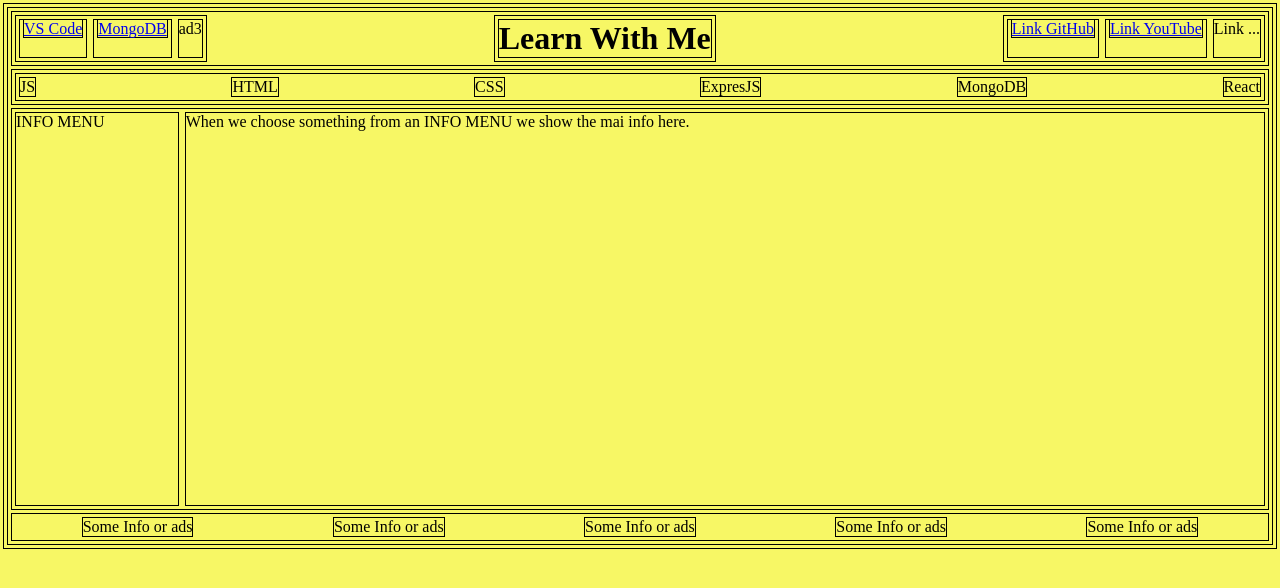
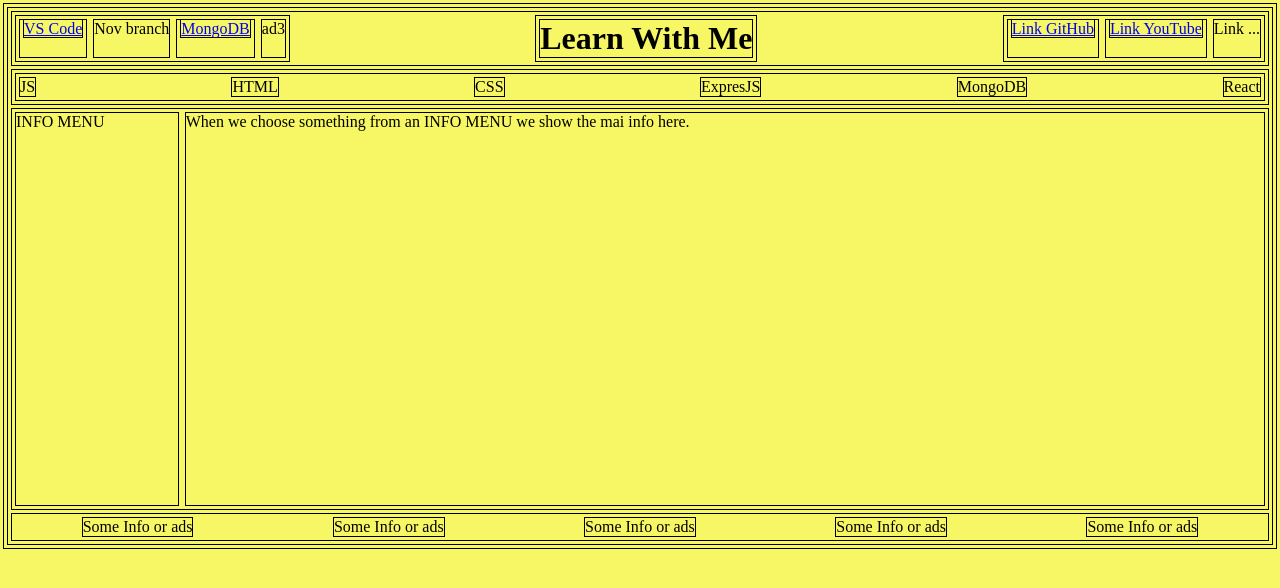
Before and after one commit to RadMom/Learn-With-Me, a plain HTML site: page indeh.html in a window 1280 px wide. Drawn offline with Linux system fonts and the light colour scheme.

Commit message:
Update indeh.html

```diff
--- a/indeh.html
+++ b/indeh.html
@@ -16,6 +16,7 @@
             <div>
                 <a href="https://code.visualstudio.com/" target="_blank">VS Code</a>
             </div>
+            <div>Nov branch</div>
             <div>
                 <a href="https://www.mongodb.com/home" target="_blank">MongoDB</a>
             </div>
```
